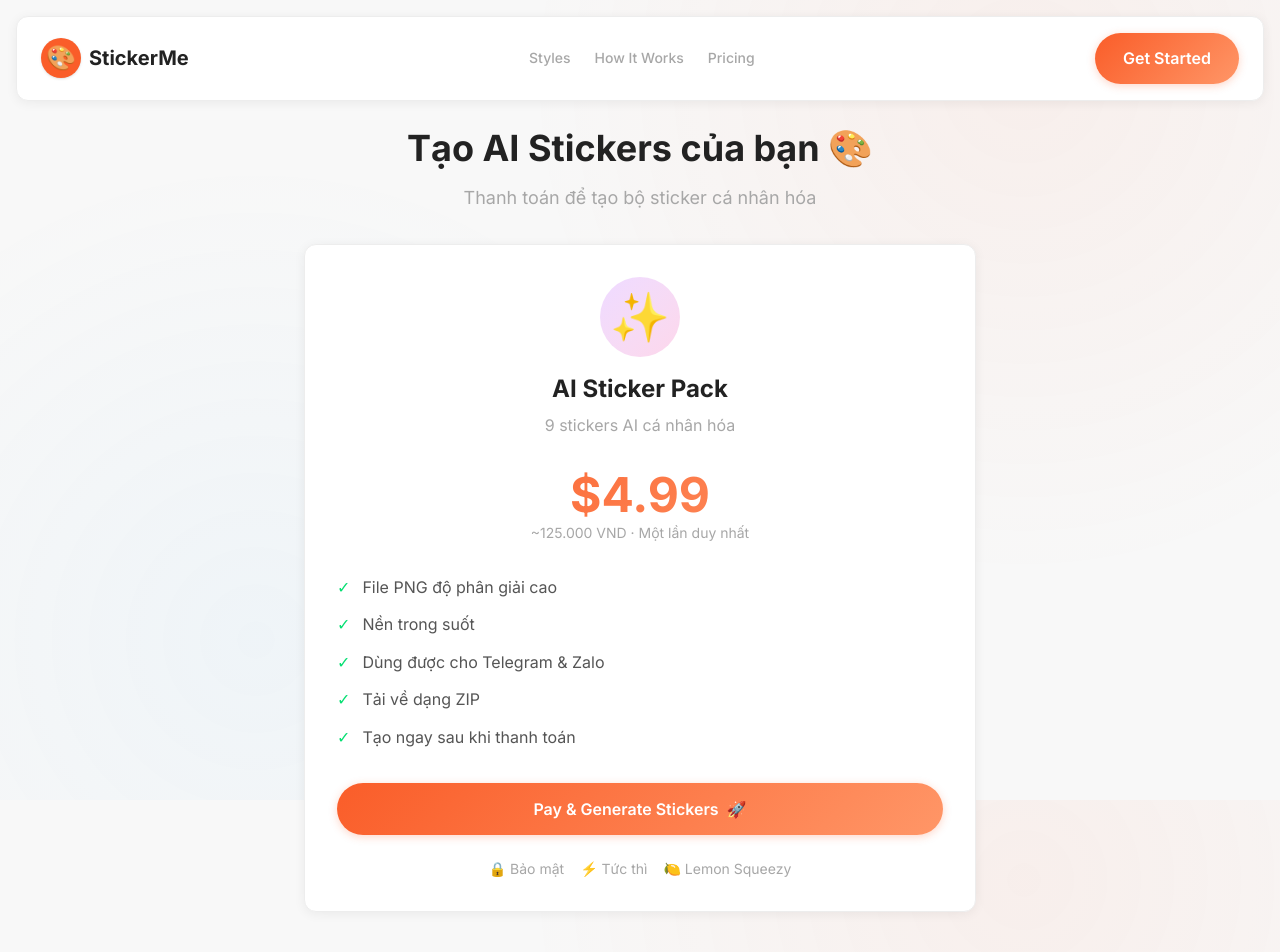
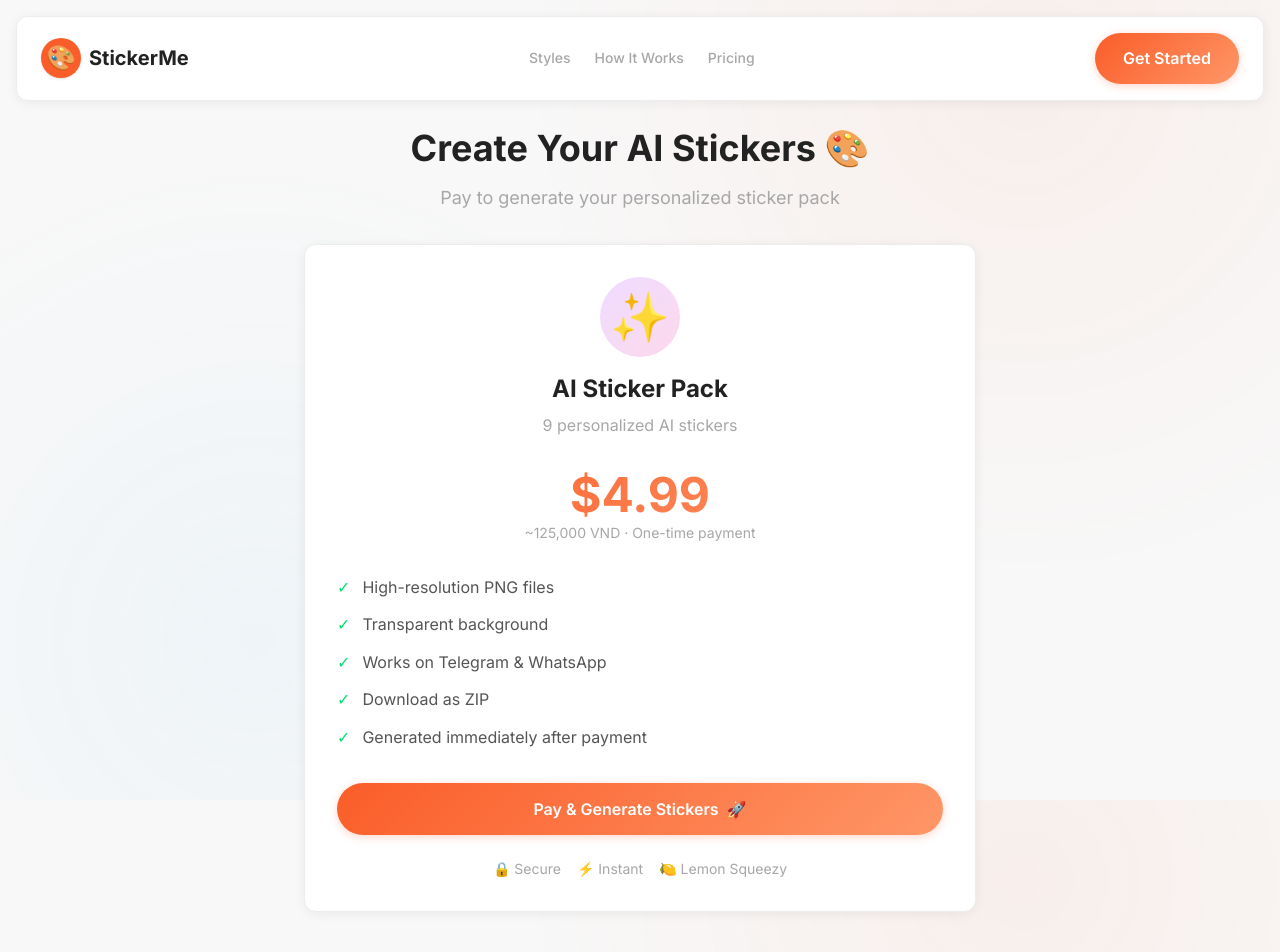
Before and after one commit to hongnv1504-svg/sticker-sell, a Next.js app: page /pay/1 in a window 1280 px wide. Shown: the top 952 px of the page. Built offline with nearby package versions, Linux system fonts and the light colour scheme; no server answers.

Commit message:
style: translate Vietnamese text to English for MVP consistency

```diff
--- a/app/pay/[jobId]/page.tsx
+++ b/app/pay/[jobId]/page.tsx
@@ -128,7 +128,7 @@ export default function PaywallPage({ params }: Props) {
             setVnPaymentInfo(data);
             setVnStatus('qr_shown');
         } catch (err) {
-            setError(err instanceof Error ? err.message : 'Có lỗi xảy ra');
+            setError(err instanceof Error ? err.message : 'Something went wrong');
         } finally {
             setIsLoadingQR(false);
         }
@@ -149,10 +149,10 @@ export default function PaywallPage({ params }: Props) {
                 body: JSON.stringify({ jobId, transactionNote }),
             });
             const data = await res.json();
-            if (!res.ok) throw new Error(data.error || 'Xác nhận thất bại');
+            if (!res.ok) throw new Error(data.error || 'Confirmation failed');
             setVnStatus('confirmed');
         } catch (err) {
-            setError(err instanceof Error ? err.message : 'Có lỗi xảy ra');
+            setError(err instanceof Error ? err.message : 'Something went wrong');
             setIsConfirming(false);
         }
     };
@@ -184,10 +184,10 @@ export default function PaywallPage({ params }: Props) {
                     {/* Title */}
                     <div className="text-center mb-8">
                         <h1 className="text-4xl font-bold mb-4 text-[#222222]">
-                            Tạo AI Stickers của bạn 🎨
+                            Create Your AI Stickers 🎨
                         </h1>
                         <p className="text-[#a7a7a7] text-lg">
-                            Thanh toán để tạo bộ sticker cá nhân hóa
+                            Pay to generate your personalized sticker pack
                         </p>
                     </div>
 
@@ -211,7 +211,7 @@ export default function PaywallPage({ params }: Props) {
                                 <span className="text-5xl">✨</span>
                             </div>
                             <h2 className="text-2xl font-bold mb-2 text-[#222222]">AI Sticker Pack</h2>
-                            <p className="text-[#a7a7a7]">9 stickers AI cá nhân hóa</p>
+                            <p className="text-[#a7a7a7]">9 personalized AI stickers</p>
                         </div>
 
                         {/* Price */}
@@ -219,14 +219,14 @@ export default function PaywallPage({ params }: Props) {
                             {paymentMethod === 'international' ? (
                                 <>
                                     <div className="text-5xl font-bold gradient-text mb-1">$4.99</div>
-                                    <p className="text-[#a7a7a7] text-sm">~125.000 VND · Một lần duy nhất</p>
+                                    <p className="text-[#a7a7a7] text-sm">~125,000 VND · One-time payment</p>
                                 </>
                             ) : (
                                 <>
                                     <div className="text-5xl font-bold mb-1" style={{ background: 'linear-gradient(135deg, #ef4444, #eab308)', WebkitBackgroundClip: 'text', WebkitTextFillColor: 'transparent' }}>
                                         49.000đ
                                     </div>
-                                    <p className="text-[#a7a7a7] text-sm">Chuyển khoản ngân hàng · Một lần duy nhất</p>
+                                    <p className="text-[#a7a7a7] text-sm">Bank Transfer · One-time payment</p>
                                 </>
                             )}
                         </div>
@@ -234,11 +234,11 @@ export default function PaywallPage({ params }: Props) {
                         {/* Features */}
                         <ul className="space-y-3 mb-8">
                             {[
-                                'File PNG độ phân giải cao',
-                                'Nền trong suốt',
-                                'Dùng được cho Telegram & Zalo',
-                                'Tải về dạng ZIP',
-                                'Tạo ngay sau khi thanh toán',
+                                'High-resolution PNG files',
+                                'Transparent background',
+                                'Works on Telegram & WhatsApp',
+                                'Download as ZIP',
+                                'Generated immediately after payment',
                             ].map((feature, i) => (
                                 <li key={i} className="flex items-center gap-3 text-[#555555]">
                                     <span className="text-green-400">✓</span>
@@ -265,15 +265,15 @@ export default function PaywallPage({ params }: Props) {
                                     {isCheckingOut ? (
                                         <>
                                             <span className="w-5 h-5 border-2 border-white border-t-transparent rounded-full animate-spin" />
-                                            Đang xử lý...
+                                            Processing...
                                         </>
                                     ) : (
                                         <>Pay &amp; Generate Stickers <span>🚀</span></>
                                     )}
                                 </button>
                                 <div className="mt-6 flex items-center justify-center gap-4 text-sm text-[#a7a7a7]">
-                                    <span>🔒 Bảo mật</span>
-                                    <span>⚡ Tức thì</span>
+                                    <span>🔒 Secure</span>
+                                    <span>⚡ Instant</span>
                                     <span>🍋 Lemon Squeezy</span>
                                 </div>
                             </>
@@ -293,8 +293,8 @@ export default function PaywallPage({ params }: Props) {
                                 {vnStatus === 'paid' && (
                                     <div className="flex flex-col items-center gap-4 py-6 text-center">
                                         <span className="text-5xl animate-bounce">✅</span>
-                                        <h3 className="text-xl font-bold text-green-600">Thanh toán thành công!</h3>
-                                        <p className="text-[#888] text-sm">Đang chuyển sang tạo sticker...</p>
+                                        <h3 className="text-xl font-bold text-green-600">Payment Successful!</h3>
+                                        <p className="text-[#888] text-sm">Redirecting to generate stickers...</p>
                                         <span className="w-6 h-6 border-2 border-green-500 border-t-transparent rounded-full animate-spin" />
                                     </div>
                                 )}
@@ -304,7 +304,7 @@ export default function PaywallPage({ params }: Props) {
                                     <>
                                         {/* QR Code */}
                                         <div className="flex flex-col items-center gap-3">
-                                            <p className="text-sm font-medium text-[#555]">Quét QR bằng app ngân hàng, MoMo, ZaloPay</p>
+                                            <p className="text-sm font-medium text-[#555]">Scan QR with banking app, MoMo, or ZaloPay</p>
                                             <div className="relative">
                                                 <div className="border-4 border-white shadow-xl rounded-2xl overflow-hidden">
                                                     {/* eslint-disable-next-line @next/next/no-img-element */}
@@ -319,35 +319,35 @@ export default function PaywallPage({ params }: Props) {
                                                 {/* Badge tự động */}
                                                 <div className="absolute -top-2 -right-2 bg-green-500 text-white text-xs font-bold px-2 py-1 rounded-full flex items-center gap-1">
                                                     <span className="w-1.5 h-1.5 bg-white rounded-full animate-pulse" />
-                                                    Tự động
+                                                    Auto
                                                 </div>
                                             </div>
                                             <p className="text-xs text-green-600 font-medium flex items-center gap-1">
                                                 <span className="w-1.5 h-1.5 bg-green-500 rounded-full animate-pulse" />
-                                                Đang chờ thanh toán... (tự động xác nhận)
+                                                Waiting for payment... (auto-confirms)
                                             </p>
                                         </div>
 
                                         {/* Bank info */}
                                         <div className="rounded-2xl border border-[#e5e5e5] bg-gray-50 p-4 space-y-2 text-sm">
                                             <div className="flex justify-between">
-                                                <span className="text-[#888]">Ngân hàng</span>
+                                                <span className="text-[#888]">Bank</span>
                                                 <span className="font-semibold text-[#222]">ACB (Ngân hàng Á Châu)</span>
                                             </div>
                                             <div className="flex justify-between">
-                                                <span className="text-[#888]">Số tài khoản</span>
+                                                <span className="text-[#888]">Account Number</span>
                                                 <span className="font-mono font-semibold text-[#222]">{vnPaymentInfo.accountNumber}</span>
                                             </div>
                                             <div className="flex justify-between">
-                                                <span className="text-[#888]">Số tiền</span>
+                                                <span className="text-[#888]">Amount</span>
                                                 <span className="font-semibold text-red-500">{vnPaymentInfo.amountFormatted}</span>
                                             </div>
                                             <div className="flex justify-between items-center gap-2">
-                                                <span className="text-[#888] shrink-0">Nội dung CK</span>
+                                                <span className="text-[#888] shrink-0">Transfer Note</span>
                                                 <button
                                                     onClick={() => navigator.clipboard.writeText(vnPaymentInfo.transferContent)}
                                                     className="font-mono font-bold text-purple-600 bg-purple-50 px-2 py-0.5 rounded-lg hover:bg-purple-100 transition-colors cursor-copy"
-                                                    title="Nhấn để copy"
+                                                    title="Click to copy"
                                                 >
                                                     {vnPaymentInfo.transferContent}
                                                 </button>
@@ -358,14 +358,14 @@ export default function PaywallPage({ params }: Props) {
                                         {vnStatus === 'qr_shown' && (
                                             <details className="text-sm">
                                                 <summary className="cursor-pointer text-[#888] hover:text-[#555] text-center">
-                                                    Đã chuyển khoản nhưng chưa tự động? Xác nhận thủ công
+                                                    Already paid but not auto-confirmed? Manual confirm
                                                 </summary>
                                                 <div className="mt-3 space-y-3">
                                                     <input
                                                         type="text"
                                                         value={transactionNote}
                                                         onChange={e => setTransactionNote(e.target.value)}
-                                                        placeholder={`Nhập nội dung: ${vnPaymentInfo.transferContent}`}
+                                                        placeholder={`Enter note: ${vnPaymentInfo.transferContent}`}
                                                         className="w-full px-4 py-3 rounded-xl border border-[#e5e5e5] text-sm focus:outline-none focus:border-purple-400 focus:ring-2 focus:ring-purple-100"
                                                     />
                                                     <button
@@ -377,9 +377,9 @@ export default function PaywallPage({ params }: Props) {
                                                         {isConfirming ? (
                                                             <>
                                                                 <span className="w-4 h-4 border-2 border-white border-t-transparent rounded-full animate-spin" />
-                                                                Đang xác nhận...
+                                                                Confirming...
                                                             </>
-                                                        ) : 'Xác nhận thủ công ✅'}
+                                                        ) : 'Manual Confirm ✅'}
                                                     </button>
                                                 </div>
                                             </details>
@@ -389,15 +389,15 @@ export default function PaywallPage({ params }: Props) {
                                         {vnStatus === 'confirmed' && (
                                             <div className="flex flex-col items-center gap-2 py-2 text-center">
                                                 <span className="w-5 h-5 border-2 border-purple-500 border-t-transparent rounded-full animate-spin" />
-                                                <p className="text-sm text-[#888]">Đang xác minh... sẽ tự động chuyển sang tạo sticker</p>
+                                                <p className="text-sm text-[#888]">Verifying... will redirect to generation</p>
                                             </div>
                                         )}
                                     </>
                                 )}
 
                                 <div className="flex items-center justify-center gap-4 text-sm text-[#a7a7a7] pt-2">
-                                    <span>🔒 Bảo mật</span>
-                                    <span>⚡ Tự động xác nhận</span>
+                                    <span>🔒 Secure</span>
+                                    <span>⚡ Auto-confirm</span>
                                     <span>🇻🇳 VietQR Napas</span>
                                 </div>
                             </div>
--- a/app/upload/page.tsx
+++ b/app/upload/page.tsx
@@ -151,7 +151,7 @@ function UploadContent() {
                             </button>
 
                             <p className="mt-4 text-sm text-[#a7a7a7]">
-                                Thanh toán một lần · Stickers tạo ngay sau khi thanh toán
+                                One-time payment · Stickers generated immediately after payment
                             </p>
                         </div>
                     )}
```
